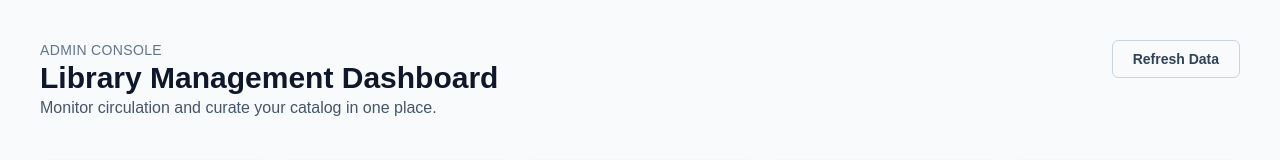
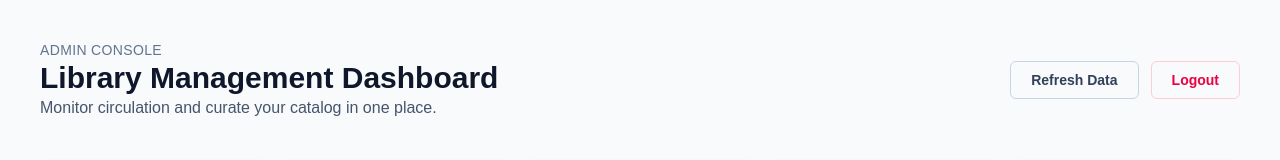
Before and after one commit to sharifshahria/library_management, a Next.js app: page /dashboard in a window 1280 px wide. Shown: the top 160 px of the page. Built offline with nearby package versions, Linux system fonts and the light colour scheme; no server answers; the database is empty; sample sign-in values are in the browser's storage.

Commit message:
Implement user redirection on login and enhance dashboard with logout functionality

```diff
--- a/app/dashboard/page.tsx
+++ b/app/dashboard/page.tsx
@@ -179,6 +179,14 @@ export default function Dashboard() {
   const dateFormatter = (value?: string) =>
     value ? new Date(value).toLocaleString() : '—';
 
+  const handleLogout = () => {
+    if (typeof window !== 'undefined') {
+      localStorage.removeItem('token');
+      localStorage.removeItem('user');
+    }
+    router.replace('/login');
+  };
+
   if (!authChecked || !authorized) {
     return (
       <div className="flex min-h-screen items-center justify-center bg-slate-50">
@@ -195,13 +203,21 @@ export default function Dashboard() {
           <h1 className="text-3xl font-bold text-slate-900">Library Management Dashboard</h1>
           <p className="text-slate-600">Monitor circulation and curate your catalog in one place.</p>
         </div>
+        <div className="flex items-center gap-3">
           <button
             onClick={fetchLoans}
-          className="self-start rounded-md border border-slate-300 px-5 py-2 text-sm font-semibold text-slate-700 hover:bg-white"
+            className="rounded-md border border-slate-300 px-5 py-2 text-sm font-semibold text-slate-700 hover:bg-white"
             disabled={loadingLoans}
           >
             {loadingLoans ? 'Refreshing...' : 'Refresh Data'}
           </button>
+          <button
+            onClick={handleLogout}
+            className="rounded-md border border-rose-200 px-5 py-2 text-sm font-semibold text-rose-600 hover:bg-rose-50"
+          >
+            Logout
+          </button>
+        </div>
       </header>
 
       {message && (
--- a/app/login/page.tsx
+++ b/app/login/page.tsx
@@ -26,6 +26,11 @@ export default function Login() {
       setMessage(data.message);
       localStorage.setItem('token', data.token);
       localStorage.setItem('user',JSON.stringify(data.user));
+      if(data.user.isAdmin){
+        router.push('/dashboard');
+      }else{
+        router.push('/welcome');
+      }
       router.push('/welcome');
     } catch {
       setMessage('Login failed.');
--- a/app/page.tsx
+++ b/app/page.tsx
@@ -1,13 +1,39 @@
+"use client";
+
+import { useEffect } from "react";
+import { useRouter } from "next/navigation";
 
 export default function Home() {
+  const router = useRouter();
+
+  useEffect(() => {
+    if (typeof window === "undefined") return;
+
+    const stored = localStorage.getItem("user");
+    if (!stored) return;
+
+    try {
+      const user = JSON.parse(stored);
+      router.replace(user?.isAdmin ? "/dashboard" : "/welcome");
+    } catch {
+      // ignore malformed data and stay on landing page
+    }
+  }, [router]);
+
   return (
     <main className="flex min-h-screen items-center justify-center bg-gray-100">
       <div className="bg-white p-8 rounded shadow-md w-96 text-center">
         <h1 className="text-3xl font-bold mb-4">Library Books Management System</h1>
-        <p className="text-gray-700 mb-6">Welcome! Please login or signup to manage your library books.</p>
+        <p className="text-gray-700 mb-6">
+          Welcome! Please login or signup to manage your library books.
+        </p>
         <div className="flex justify-center gap-4">
-          <a href="/login" className="bg-blue-600 text-white px-4 py-2 rounded font-semibold hover:bg-blue-700 transition">Login</a>
-          <a href="/signup" className="bg-gray-200 text-gray-800 px-4 py-2 rounded font-semibold hover:bg-gray-300 transition">Sign Up</a>
+          <a href="/login" className="bg-blue-600 text-white px-4 py-2 rounded font-semibold hover:bg-blue-700 transition">
+            Login
+          </a>
+          <a href="/signup" className="bg-gray-200 text-gray-800 px-4 py-2 rounded font-semibold hover:bg-gray-300 transition">
+            Sign Up
+          </a>
         </div>
       </div>
     </main>
```
Lines whose indentation alone changed are shown as unchanged.
